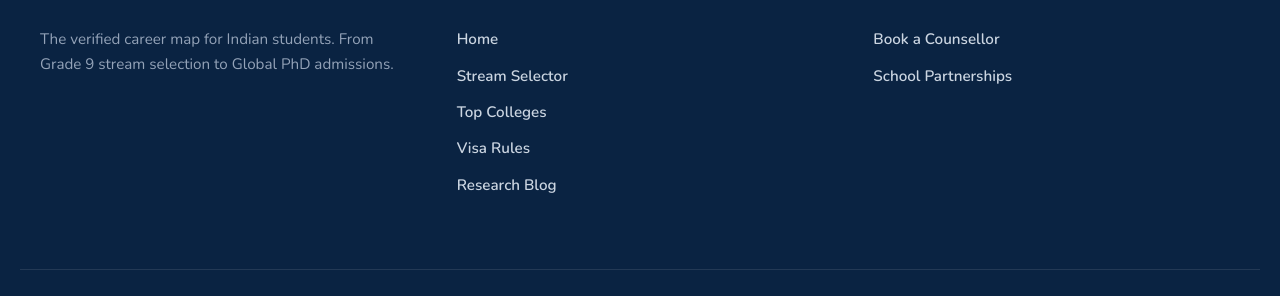
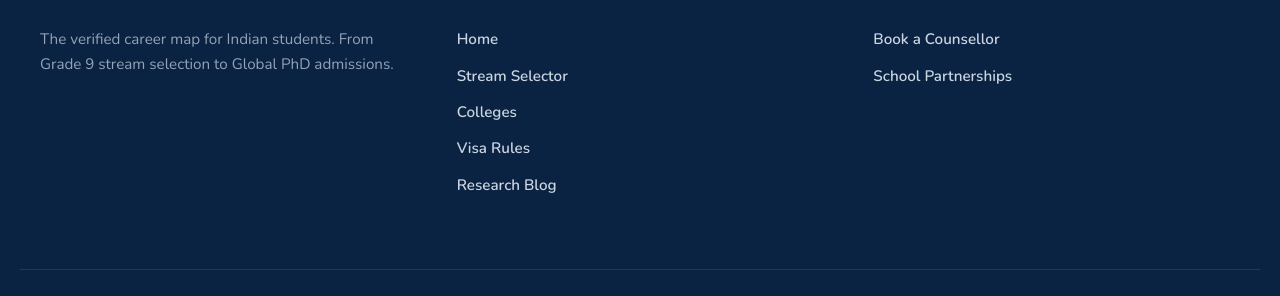
Before and after one commit to antoniovn96/vidyavantage.github.io, a Jekyll site: the page built from index.html, in a window 1280 px wide and 900 px high, scrolled down 7984 px. Shown: the part 512-808 px from the top of the window. Built offline with Jekyll 4.4.1, drawn with Linux system fonts in a browser that asks for light colours; comment, search, counter and statistics services are not loaded.

Commit message:
Update index.html

```diff
--- a/index.html
+++ b/index.html
@@ -303,7 +303,7 @@
     <div class="nav-links" id="navLinks">
         <a href="{{ '/' | relative_url }}">Home</a>
         <a href="{{ '/stream-selector/' | relative_url }}">Stream Selector</a>
-        <a href="{{ '/colleges/' | relative_url }}">Colleges</a>
+        <a href="{{ '/colleges.html' | relative_url }}">Colleges</a>
         <a href="{{ '/visa/' | relative_url }}">Global Visas</a>
         <a href="{{ '/blog/' | relative_url }}">Blogs</a>
         <a href="https://github.com/antoniovn96" target="_blank" class="nav-btn" style="margin-left: 10px;">Contact Me</a>
@@ -543,7 +543,7 @@
       <div class="footer-links">
          <a href="{{ '/' | relative_url }}">Home</a>
          <a href="{{ '/stream-selector/' | relative_url }}">Stream Selector</a>
-         <a href="{{ '/colleges/' | relative_url }}">Top Colleges</a>
+         <a href="{{ '/colleges.html' | relative_url }}">Colleges</a>
          <a href="{{ '/visa/' | relative_url }}">Visa Rules</a>
          <a href="{{ '/blog/' | relative_url }}">Research Blog</a>
       </div>
```
